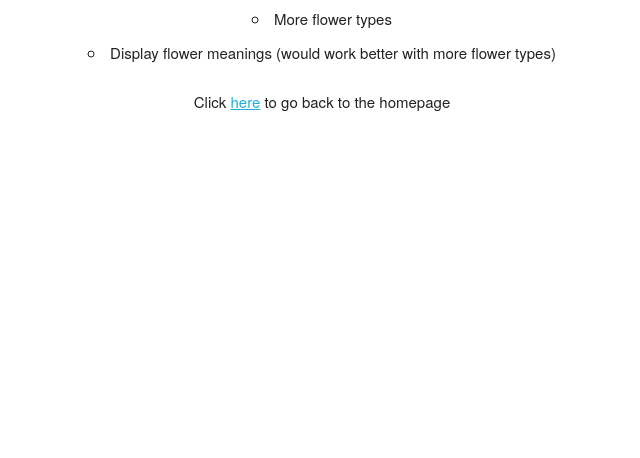
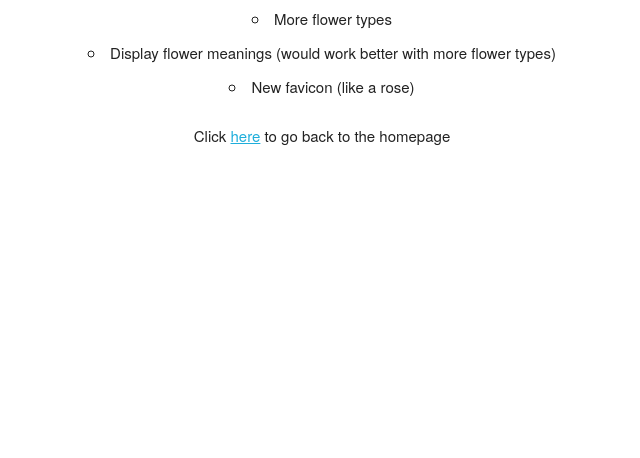
Before and after one commit to vg1566/igme430-project1, a website: page client/documentation.html in a window 1280 px wide. Shown: the part 342-800 px from the top of the page, without its empty margins (318-958 px from the left). Drawn offline with Linux system fonts and the light colour scheme; files whose address does not match are found by name.

Commit message:
updated documentation

```diff
--- a/client/documentation.html
+++ b/client/documentation.html
@@ -21,6 +21,7 @@
         <li>Long-term data storage (using <a href="https://firebase.google.com/">Firebase</a> or similar)</li>
         <li>More flower types</li>
         <li>Display flower meanings (would work better with more flower types)</li>
+        <li>New favicon (like a rose)</li>
     </ul>
 
     <p>Click <a href="/">here</a> to go back to the homepage</p>
```
Also changed, not shown: client/media/favicon.png.
